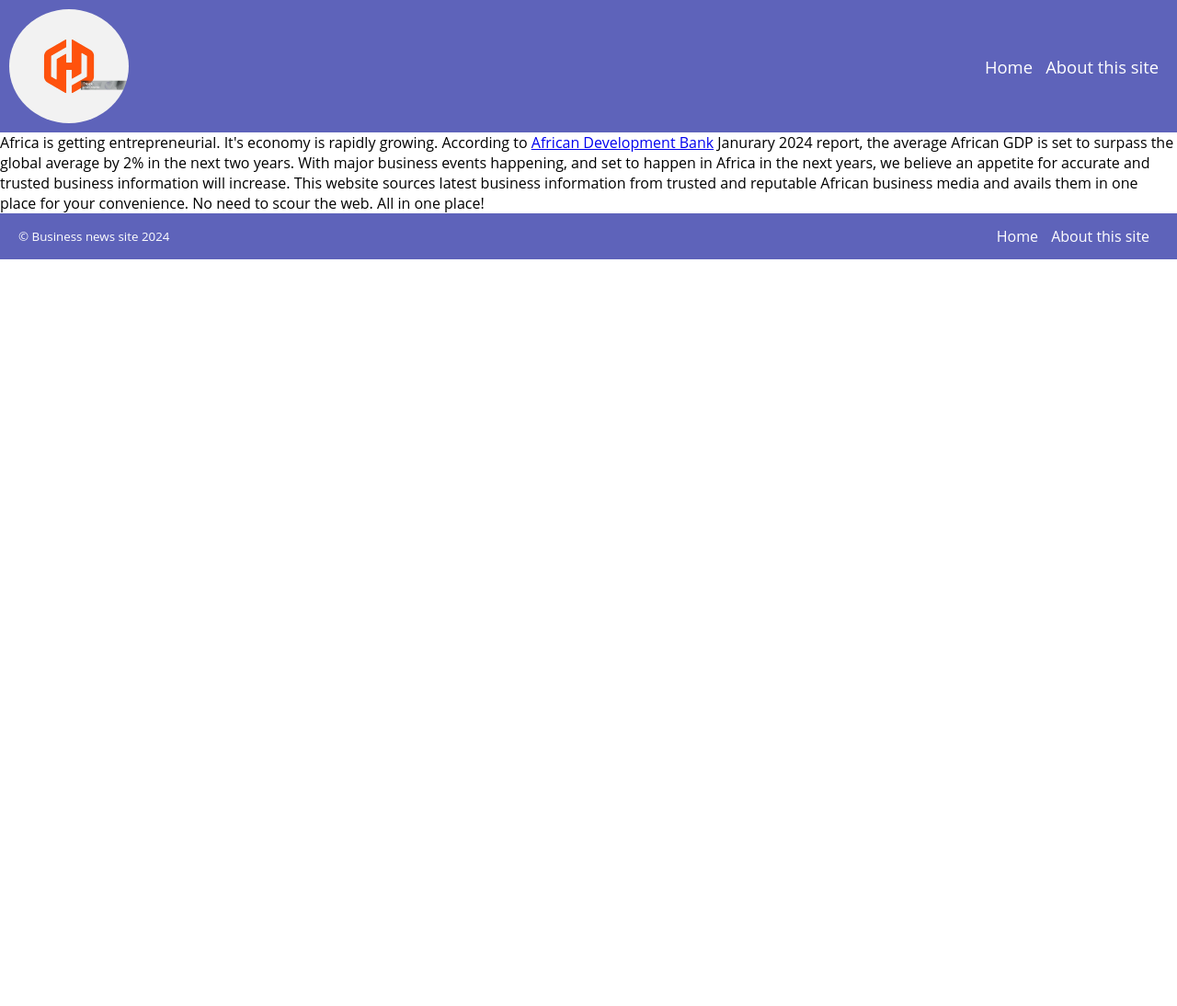
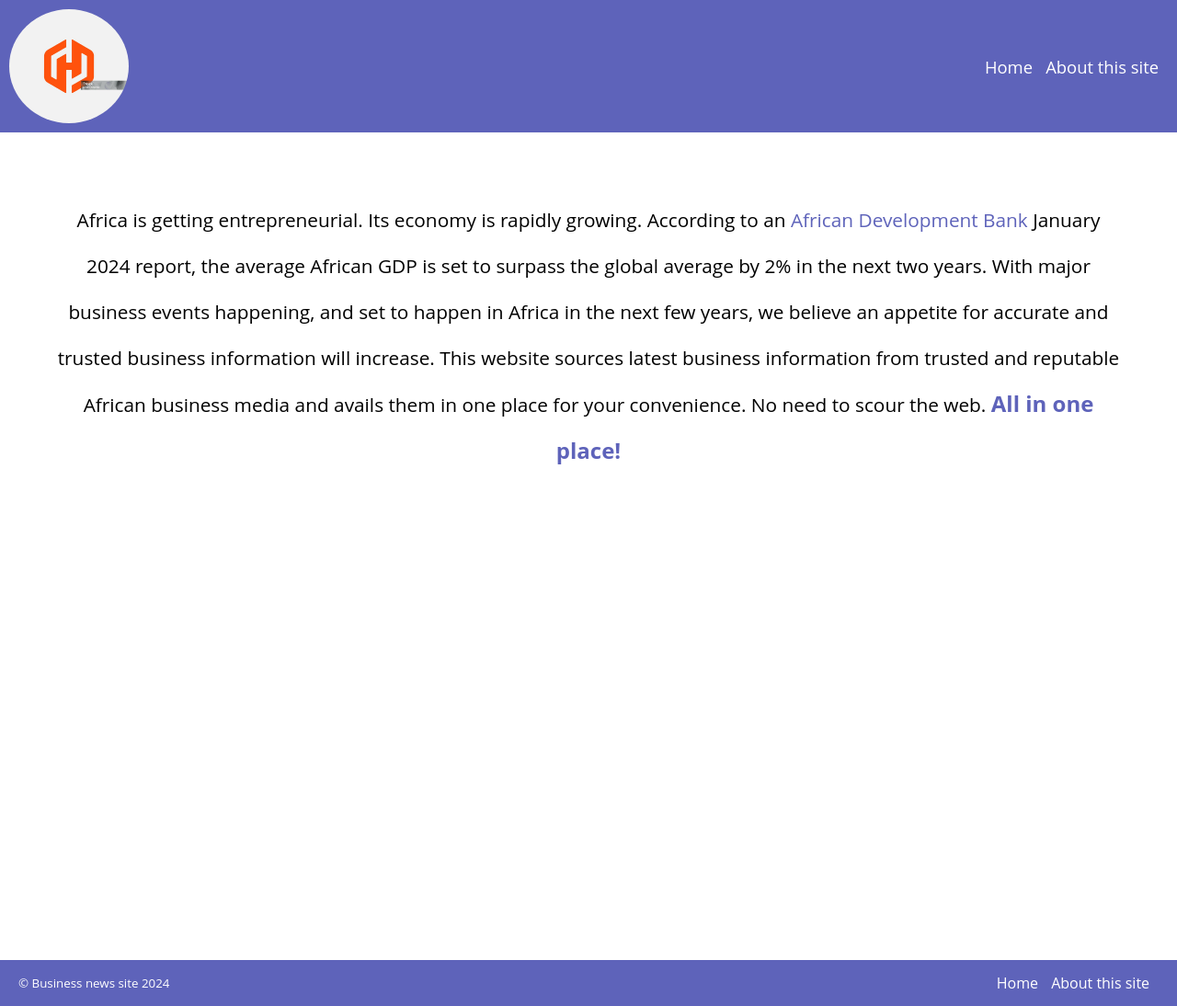
Before and after one commit to Nickodhiambo/Business-News-Web, a Django app: page /about/ in a window 1280 px wide. Shown: the whole page at 92% size. Before the commit the page ends 282 px from the top, so only its background shows below. Run offline with Django 3.2, Linux system fonts and the light colour scheme.

Commit message:
Modify styles

```diff
--- a/static/style.css
+++ b/static/style.css
@@ -8,7 +8,7 @@
 
 .container{
     max-width: 100%;
-    height: 100vh;
+    height: 100%;
     background: #fff;
 }
 
@@ -101,5 +101,25 @@
 
 /* About page */
 .about-content{
-    height: 100%;
+    height: 100vh;
+    text-align: center;
+    font-size: 1.3rem;
+    font-weight: 500;
+    line-height: 50px;
+    padding: 20px 30px;
+    margin: 50px 30px;
 }
+
+.about-content p b{
+    color: #5E63BA;
+    font-size: 1.5rem;
+}
+
+.about-content p a{
+    text-decoration: none;
+    color: #5E63BA;
+}
+
+.about-content p a:hover{
+    color: #8289c9;
+}
--- a/templates/about.html
+++ b/templates/about.html
@@ -18,8 +18,9 @@
                 </nav>
             </header>
 
-	    <div class="about-content">
-		    <p>Africa is getting entrepreneurial. It's economy is rapidly growing. According to <a href="https://www.afdb.org/en/news-and-events/press-releases/africas-economic-growth-outpace-global-forecast-2023-2024-african-development-bank-biannual-report-58293#:~:text=Africa%20is%20set%20to%20outperform,4%25%20in%202023%20and%202024." target="blank">African Development Bank</a> Janurary 2024 report, the average African GDP is set to surpass the global average by 2% in the next two years. With major business events happening, and set to happen in Africa in the next years, we believe an appetite for accurate and trusted business information will increase. This website sources latest business information from trusted and reputable African business media and avails them in one place for your convenience. No need to scour the web. All in one place! </p>
+            <div class="about-content">
+		    <p>Africa is getting entrepreneurial. Its economy is rapidly growing. According to an <a href="https://www.afdb.org/en/news-and-events/press-releases/africas-economic-growth-outpace-global-forecast-2023-2024-african-development-bank-biannual-report-58293#:~:text=Africa%20is%20set%20to%20outperform,4%25%20in%202023%20and%202024." target="blank">African Development Bank</a> January 2024 report, the average African GDP is set to surpass the global average by 2% in the next two years. With major business events happening, and set to happen in Africa in the next few years, we believe an appetite for accurate and trusted business information will increase. This website sources latest business information from trusted and reputable African business media and avails them in one place for your convenience. No need to scour the web. <b>All in one place!</b> </p>
+            </div>
             <footer>
                 <small>&copy; Business news site 2024</small>
                 <nav>
@@ -27,6 +28,5 @@
                     <a href="{% url 'news_content:about' %}" target="blank">About this site</a>
                 </nav>
             </footer>
-        </div>
     </body>
 </html>
```
